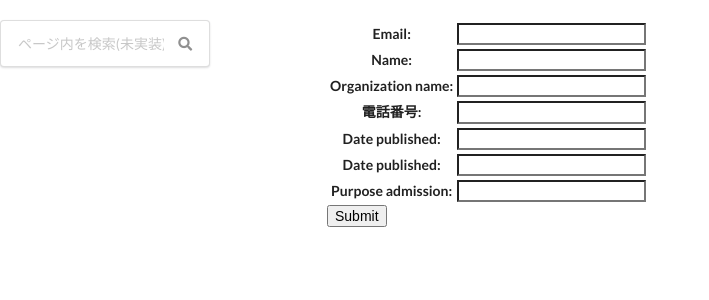
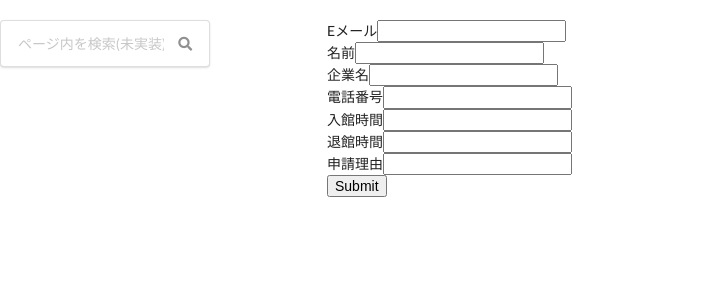
Before and after one commit to t17cs015/T01_deploy, a Django app: page /management_system/add/ in a window 1280 px wide. Shown: the part 43-343 px from the top of the page, without its empty margins (0-709 px from the left). Run offline with Django 3.2, Linux system fonts and the light colour scheme; some libraries are stand-ins or nearby versions.

Commit message:
[make] formを使用しないで申請の実装
html中にformをしようしないで同様の処理を実現した

```diff
--- a/management_system/templates/management_system/request_add.html
+++ b/management_system/templates/management_system/request_add.html
@@ -6,8 +6,16 @@
  <form action="{% url 'add' %}" method="post">
  {% csrf_token %}
  <table>
-{{form_Customer.as_table}}
-{{form_Request.as_table}}
+<!-- {{form_Customer.as_table}}
+{{form_Request.as_table}} -->
+Eメール<input name='email'><br>
+名前<input name='name'><br>
+企業名<input name='organization_name'><br>
+電話番号<input name='tell_number'><br>
+入館時間<input name='scheduled_entry_datetime'><br>
+退館時間<input name='scheduled_exit_datetime'><br>
+申請理由<input name='purpose_admission'><br>
+
 </table>
  <input type="submit"/>
  </form>
--- a/management_system/views.py
+++ b/management_system/views.py
@@ -45,6 +45,20 @@ class RequestAddView(CreateView):
 
         form1 = self.form_class(request.POST)
         form2 = self.second_form_class(request.POST)
+
+        form2.email = request.POST.get('email')
+        form2.name = request.POST.get('name')
+        form2.organization_name = request.POST.get('organization_name')
+        form2.tell_number = request.POST.get('tell_number')
+        form1.scheduled_entry_datetime = request.POST.get('scheduled_entry_datetime')
+        form1.scheduled_exit_datetime = request.POST.get('scheduled_exit_datetime')
+        form1.purpose_admission = request.POST.get('purpose_admission')
+
+        print('POST')
+        print(request.POST)
+        print('GET')
+        print(request.GET)
+
 
         print('form1')
         print(form1)
```
